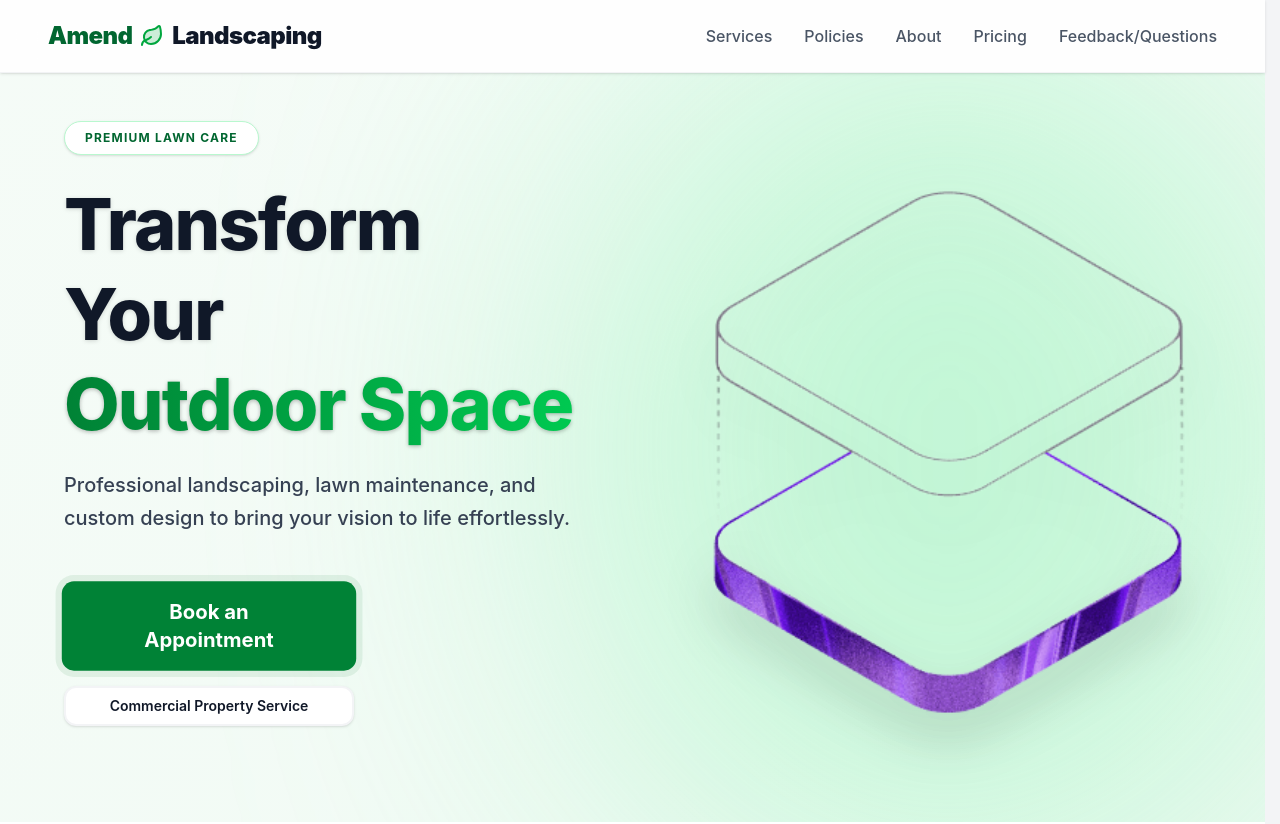
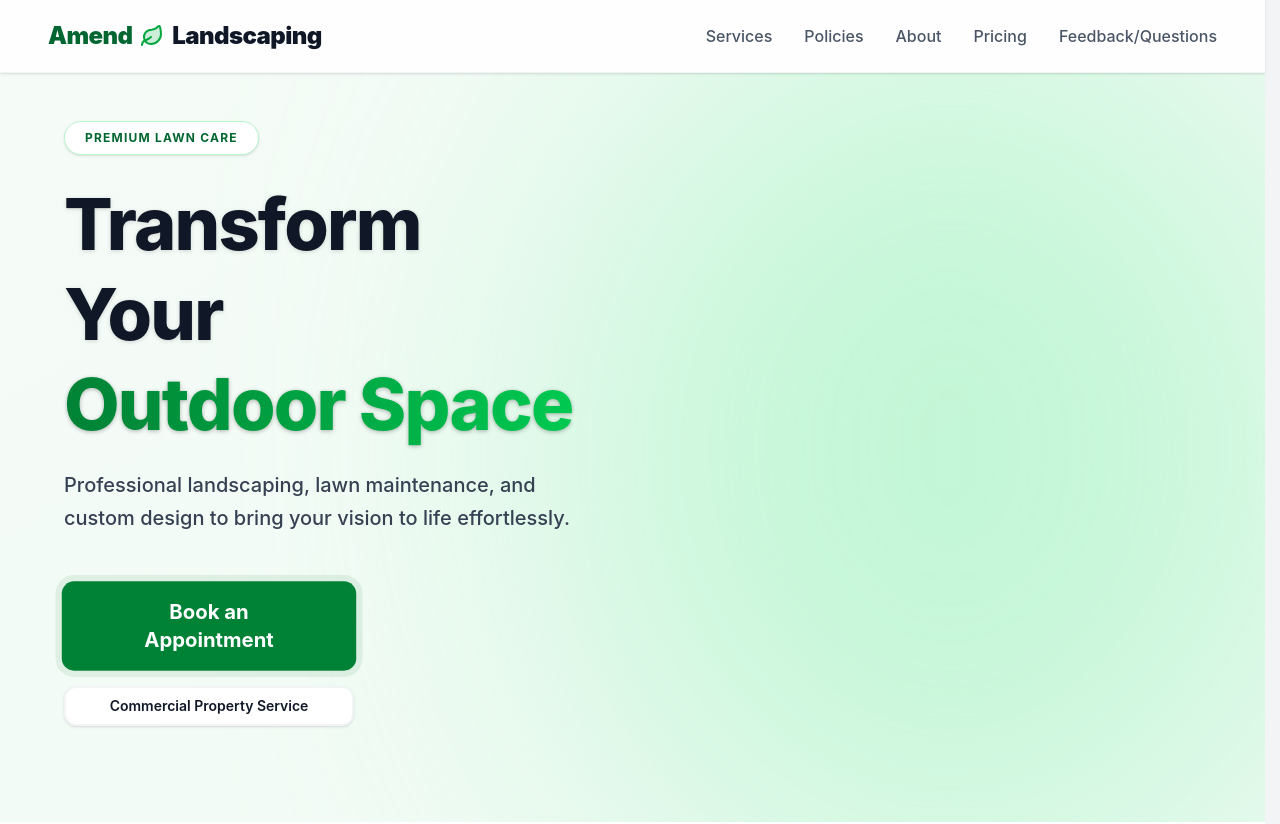
Before and after one commit to GarethNobleLFG/amend-landscaping-web-app, a React (Vite) app in the folder frontend/: page / in a window 1280 px wide. Shown: the top 824 px of the page. Built offline with nearby package versions, Linux system fonts and the light colour scheme; no server answers.

Commit message:
refactor: display nothing when no landing images are present yet

```diff
--- a/frontend/src/pages/landing/Hero.jsx
+++ b/frontend/src/pages/landing/Hero.jsx
@@ -2,7 +2,6 @@ import { motion, AnimatePresence } from 'framer-motion';
 import { useState, useEffect, useMemo } from 'react';
 import { useNavigate } from 'react-router-dom';
 import { useLandingImages } from '../../hooks/landingImageHooks';
-import Logo from '../../assets/hero.png';
 
 export default function Hero() {
   const [currentIndex, setCurrentIndex] = useState(0);
@@ -97,15 +96,7 @@ export default function Hero() {
           {/* AnimatePresence must be around the EXACT elements that change (the images) */}
           <AnimatePresence mode="popLayout">
             {isEmpty ? (
-              <motion.img
-                key="logo-hero"
-                src={Logo}
-                initial={{ opacity: 0, scale: 0.8 }}
-                animate={{ opacity: 1, scale: 1 }}
-                exit={{ opacity: 0, scale: 0.8 }}
-                transition={transition}
-                className="w-[85%] lg:w-[80%] h-auto object-contain z-20 drop-shadow-2xl"
-              />
+              null
             ) : (
               /* Mapping positions to the AnimatePresence direct children flow */
               [
```
